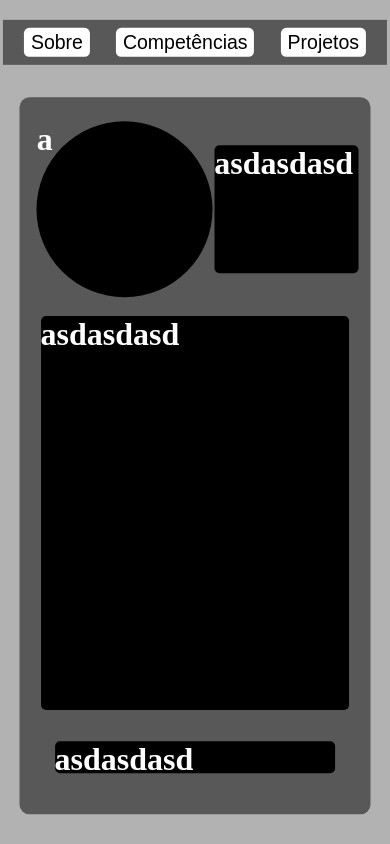
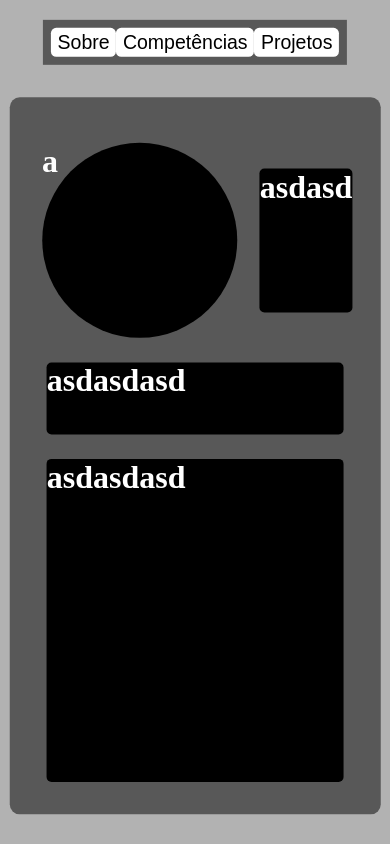
Before and after one commit to k-lila/portfolio, a React (Create React App) app: page / in a window 390 px wide. Built offline with nearby package versions, Linux system fonts and the light colour scheme.

Commit message:
breakpoint xsmall

```diff
--- a/src/components/box/box.styles.ts
+++ b/src/components/box/box.styles.ts
@@ -11,7 +11,15 @@ const BoxStyled = styled.div<BoxProps>`
   transform: translate(-50%, -50%);
   background-color: black;
   transition: all 0.5s ease-in;
-  @media screen and (max-width: 768px) {
+
+  @media screen and (max-width: 576px) {
+    top: ${(props) => (props.$topxsm ? props.$topxsm : props.$top)};
+    left: ${(props) => (props.$leftxsm ? props.$leftxsm : props.$left)};
+    width: ${(props) => (props.$widthxsm ? props.$widthxsm : props.$width)};
+    height: ${(props) => (props.$heightxsm ? props.$heightxsm : props.$height)};
+  }
+
+  @media screen and (min-width: 577px) and (max-width: 768px) {
     top: ${(props) => (props.$topsm ? props.$topsm : props.$top)};
     left: ${(props) => (props.$leftsm ? props.$leftsm : props.$left)};
     width: ${(props) => (props.$widthsm ? props.$widthsm : props.$width)};
--- a/src/components/box/box.tsx
+++ b/src/components/box/box.tsx
@@ -3,18 +3,27 @@ import BoxStyled from './box.styles'
 
 export type BoxProps = {
   children?: ReactNode
+
   $top: string
+  $topxsm?: string
   $topsm?: string
   $topmd?: string
-  $left: string
+
+  $leftxsm?: string
   $leftsm?: string
   $leftmd?: string
-  $width: string
+  $left: string
+
+  $widthxsm?: string
   $widthsm?: string
   $widthmd?: string
-  $height: string
+  $width: string
+
+  $heightxsm?: string
   $heightsm?: string
   $heightmd?: string
+  $height: string
+
   $bradius?: string
 }
 
--- a/src/components/boxset/BoxA.tsx
+++ b/src/components/boxset/BoxA.tsx
@@ -5,15 +5,20 @@ import Box, { BoxProps } from '../box/box'
 const sectionProps: { [key: string]: BoxProps } = {
   about: {
     $bradius: '100%',
-    $top: '8em',
+    $top: '0%',
     $left: '25%',
-    $width: '10em',
+    $width: '50%',
     $height: '10em',
 
-    $topsm: '7em',
-    $leftsm: '30%',
-    $widthsm: '11em',
-    $heightsm: '11em',
+    $topxsm: '20%',
+    $leftxsm: '35%',
+    $widthxsm: '50vw',
+    $heightxsm: '50vw',
+
+    $topsm: '10%',
+    $leftsm: '0',
+    $widthsm: '10%',
+    $heightsm: '10%',
 
     $topmd: '10em',
     $leftmd: '27%',
--- a/src/components/boxset/BoxB.tsx
+++ b/src/components/boxset/BoxB.tsx
@@ -9,9 +9,15 @@ const sectionProps: { [key: string]: BoxProps } = {
     $width: '15em',
     $height: '8em',
 
-    $topsm: '7em',
-    $leftsm: '76%',
-    $widthsm: '9em',
+    $topxsm: '20%',
+    $leftxsm: '80%',
+    $widthxsm: '25%',
+    $heightxsm: '20%',
+
+    $topsm: '18em',
+    $leftsm: '25%',
+    $widthsm: '33%',
+    $heightsm: '3em',
 
     $topmd: '10em',
     $leftmd: '74%',
@@ -33,12 +39,7 @@ const sectionProps: { [key: string]: BoxProps } = {
 }
 
 const sectionContent: { [key: string]: JSX.Element } = {
-  about: (
-    <h1>
-      asdasd
-      <span>asd</span>
-    </h1>
-  ),
+  about: <h1>asdasd</h1>,
   skills: <h2>asd</h2>,
   projects: <h3>ddd</h3>
 }
--- a/src/components/boxset/BoxC.tsx
+++ b/src/components/boxset/BoxC.tsx
@@ -6,12 +6,17 @@ const sectionProps: { [key: string]: BoxProps } = {
   about: {
     $top: '63%',
     $left: '50%',
-    $width: '88%',
+    $width: '33%',
     $height: '40%',
 
-    $topsm: '58%',
-    $heightsm: '55%',
+    $topxsm: '42%',
+    $leftxsm: '50%',
+    $widthxsm: '80%',
+    $heightxsm: '10%',
 
+    $topsm: '18em',
+    $leftsm: '75%',
+    $heightsm: '15%',
     $topmd: '60%',
     $heightmd: '52%'
   },
--- a/src/components/boxset/BoxD.tsx
+++ b/src/components/boxset/BoxD.tsx
@@ -4,10 +4,17 @@ import Box, { BoxProps } from '../box/box'
 
 const sectionProps: { [key: string]: BoxProps } = {
   about: {
-    $top: '92%',
+    $top: '75%',
     $left: '50%',
     $width: '80%',
-    $height: '2em',
+    $height: '30%',
+
+    $topxsm: '73%',
+    $leftxsm: '50%',
+    $widthxsm: '80%',
+    $heightxsm: '45%',
+
+    $heightsm: '25%',
 
     $topmd: '93%',
     $heightmd: '3em'
--- a/src/components/menuBtn/MenuBtn.styles.ts
+++ b/src/components/menuBtn/MenuBtn.styles.ts
@@ -21,7 +21,7 @@ export const MenuBtn = styled.button`
   border: none;
   border-radius: 0.4em;
   padding: 0.2em 0.5em;
-  margin: 0 1em;
+  margin: 0;
   background-color: white;
   cursor: pointer;
   transition: all 0.3s;
--- a/src/containers/boxes/boxset.styles.ts
+++ b/src/containers/boxes/boxset.styles.ts
@@ -1,13 +1,12 @@
 import styled from 'styled-components'
 
 const BoxSet = styled.div`
-  position: absolute;
-  display: flex;
+  position: relative;
   background-color: rgba(0, 0, 0, 0.5);
   transform: translate(-50%, -50%);
   top: 54%;
   left: 50%;
-  width: 90%;
+  width: 95%;
   max-width: 500px;
   height: 85%;
   border-radius: 10px;
```
